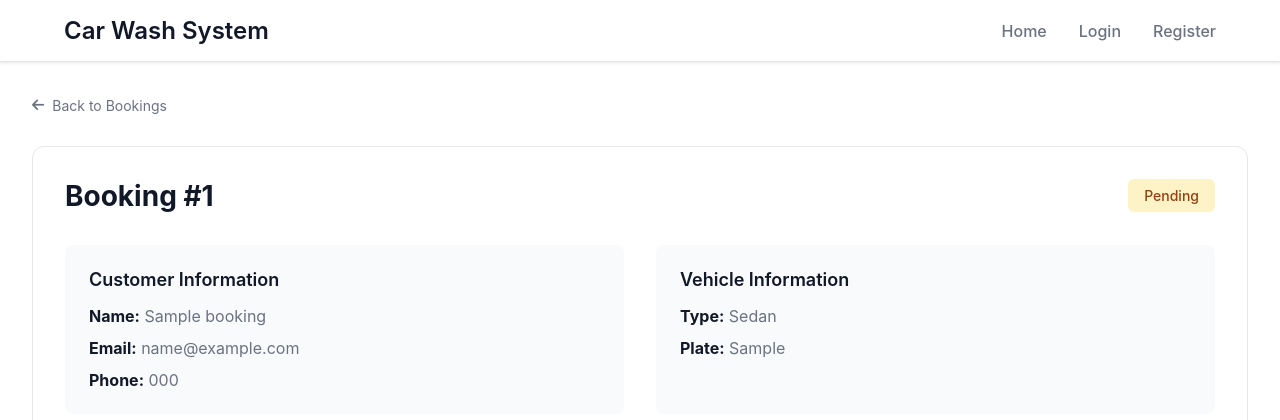
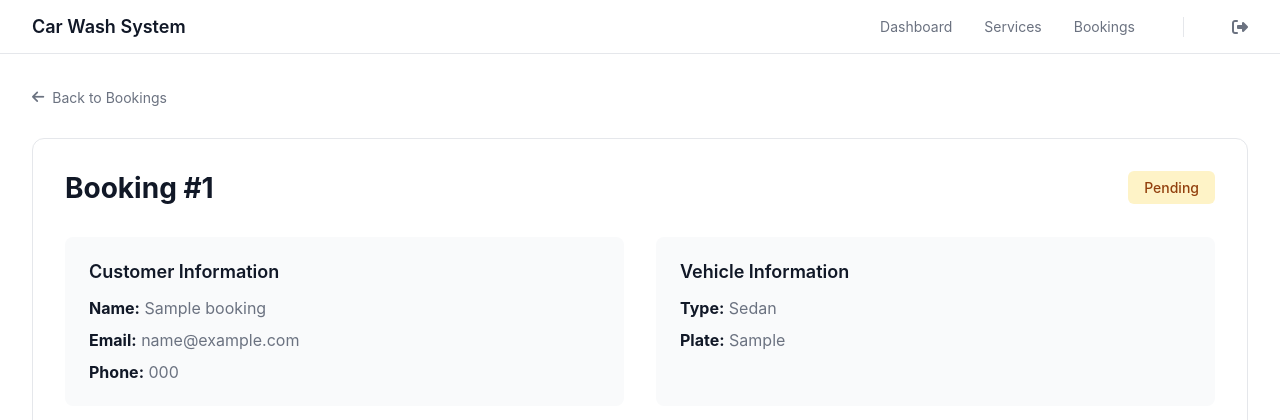
Before and after one commit to kodzuken-ai/carwash-booking-system, a Django app: template templates/user/booking_detail.html in a window 1280 px wide. Shown: the top 420 px of the page. Run offline with Django 4.2, Linux system fonts and the light colour scheme; the template is opened without the code that fills it: values that come from a table or form of the project are taken from there, others are empty; tables that the repository leaves empty hold one stand-in row (values such as "Sample post").

Commit message:
Update booking detail user nav

```diff
--- a/templates/user/booking_detail.html
+++ b/templates/user/booking_detail.html
@@ -17,7 +17,23 @@
     </div>
 </div>
 {% else %}
-{{ block.super }}
+<!-- User Navigation -->
+<div style="background: #ffffff; border-bottom: 1px solid #e5e7eb; padding: 1rem 2rem;">
+    <div style="max-width: 1400px; margin: 0 auto; display: flex; justify-content: space-between; align-items: center;">
+        <div style="font-size: 1.125rem; font-weight: 600; color: #111827;">Car Wash System</div>
+        <div style="display: flex; align-items: center; gap: 2rem;">
+            <a href="{% url 'user_dashboard' %}" style="color: #6b7280; text-decoration: none; font-size: 0.875rem;">Dashboard</a>
+            <a href="{% url 'user_services' %}" style="color: #6b7280; text-decoration: none; font-size: 0.875rem;">Services</a>
+            <a href="{% url 'user_bookings' %}" style="color: #6b7280; text-decoration: none; font-size: 0.875rem;">Bookings</a>
+            <div style="display: flex; align-items: center; gap: 1rem; margin-left: 1rem; padding-left: 2rem; border-left: 1px solid #e5e7eb;">
+                <span style="color: #6b7280; font-size: 0.875rem;">{{ user.username }}</span>
+                <a href="{% url 'logout' %}" style="color: #6b7280; text-decoration: none;" title="Logout">
+                    <i class="fas fa-sign-out-alt"></i>
+                </a>
+            </div>
+        </div>
+    </div>
+</div>
 {% endif %}
 {% endblock %}
 
```
